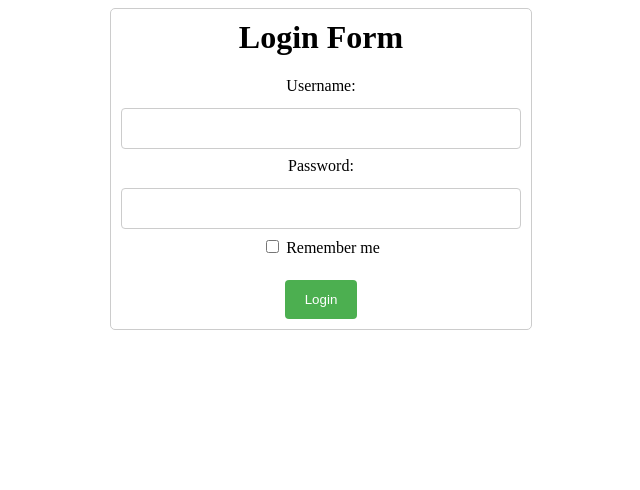
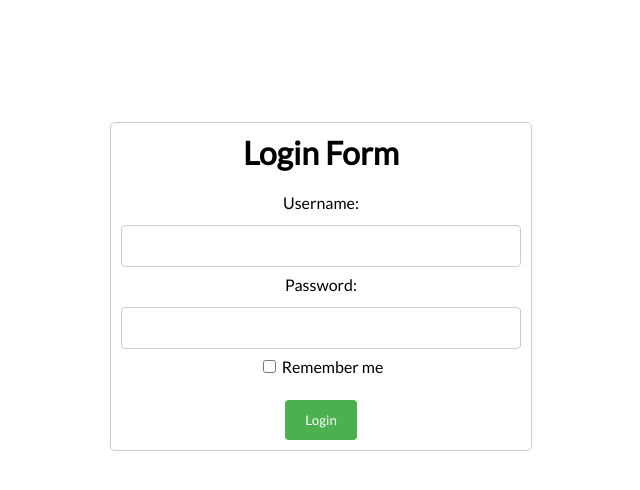
Before and after one commit to victorchendra02/Cross-Site-Scripting-Simulation, a plain HTML site: page index.html in a window 1280 px wide. Shown: the whole page, without its empty margins (319-959 px from the left). Drawn offline with Linux system fonts and the light colour scheme.

Commit message:
Add font

```diff
--- a/style.css
+++ b/style.css
@@ -1,3 +1,9 @@
+@import url('https://fonts.googleapis.com/css2?family=Lato&display=swap');
+
+* {
+    font-family: 'Lato', sans-serif;
+}
+
 .login-container {
     max-width: 400px;
     margin: auto;
```
Also changed, not shown: index.html (+3 -0 lines).
